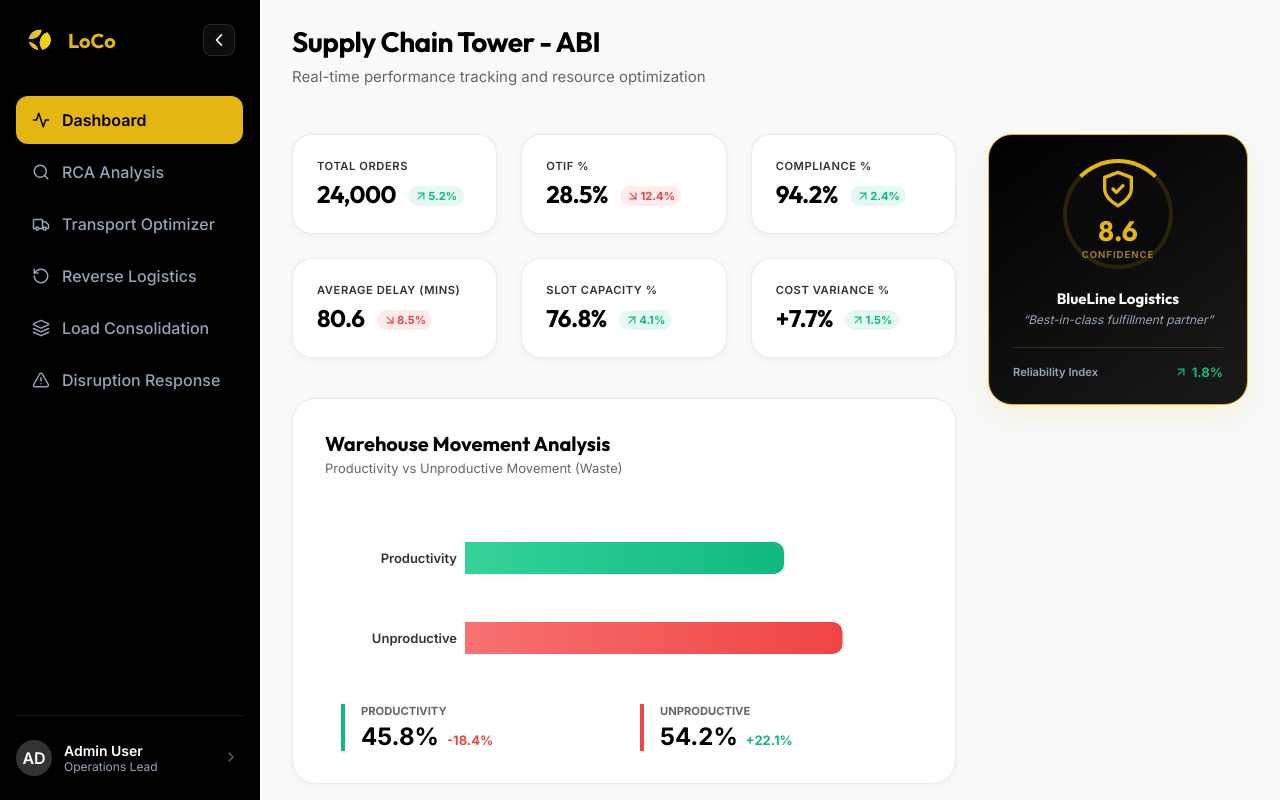
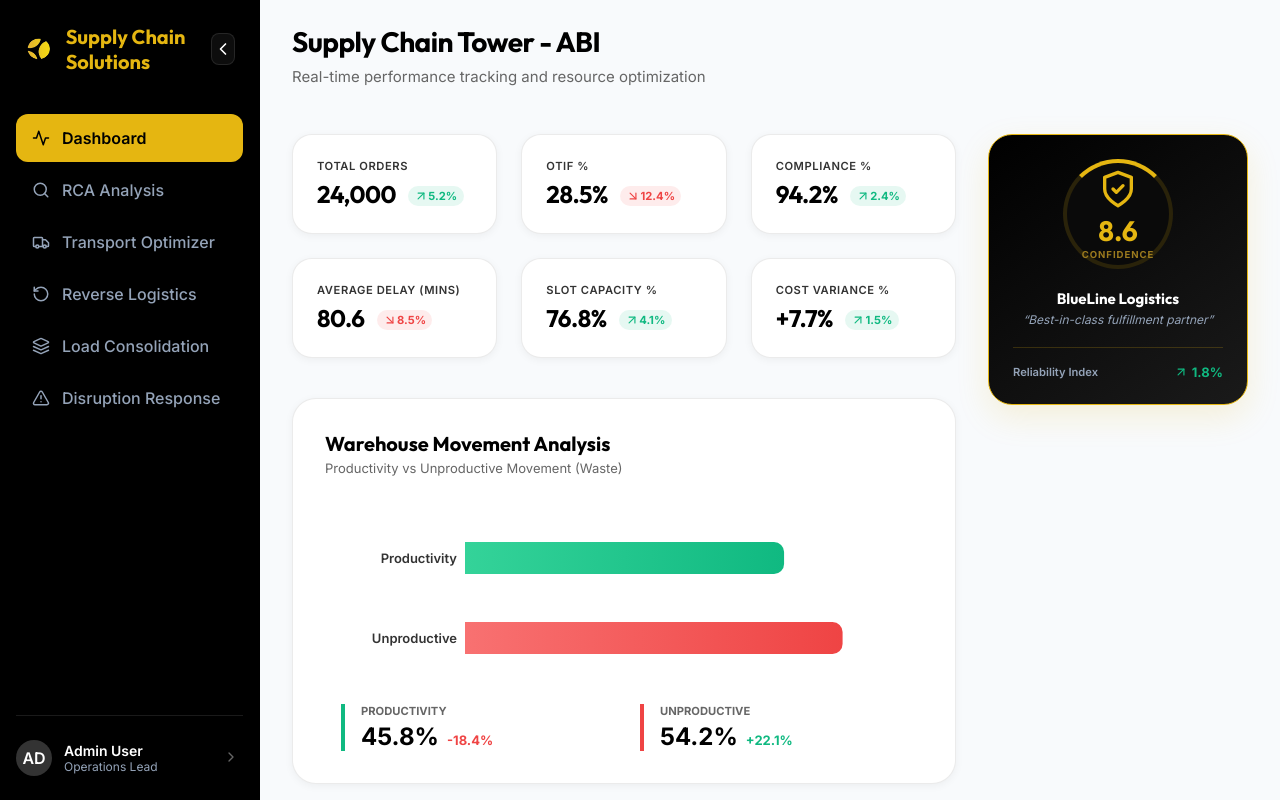
Before and after one commit to Anushkacsv/Plan-Adherence---Supply-Chain-Tower-Agents, a React (Vite) app: page / in a window 1280 px wide. Built offline with nearby package versions, Linux system fonts and the light colour scheme.

Commit message:
Rename LoCo to Supply Chain Solutions

```diff
--- a/src/App.tsx
+++ b/src/App.tsx
@@ -170,8 +170,8 @@ function App() {
             <aside className={`sidebar ${isSidebarCollapsed ? 'collapsed' : ''}`}>
                 <div className="sidebar-header">
                     <div className="logo">
-                        <img src="/logo.png" alt="LoCo" className="sidebar-logo-img" />
-                        {!isSidebarCollapsed && <span>LoCo</span>}
+                        <img src="/logo.png" alt="Supply Chain Solutions" className="sidebar-logo-img" />
+                        {!isSidebarCollapsed && <span>Supply Chain Solutions</span>}
                     </div>
                     <button
                         className="collapse-toggle"
```
